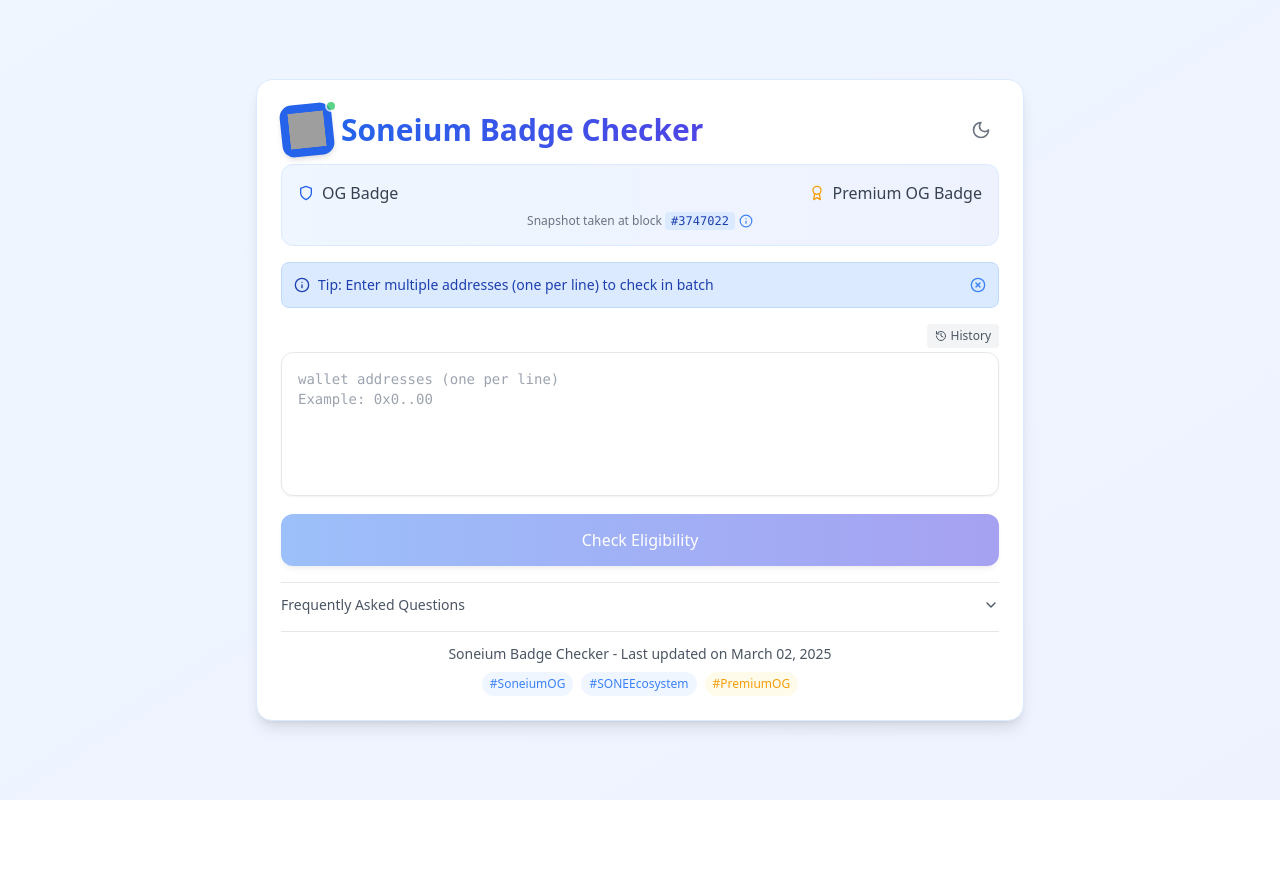
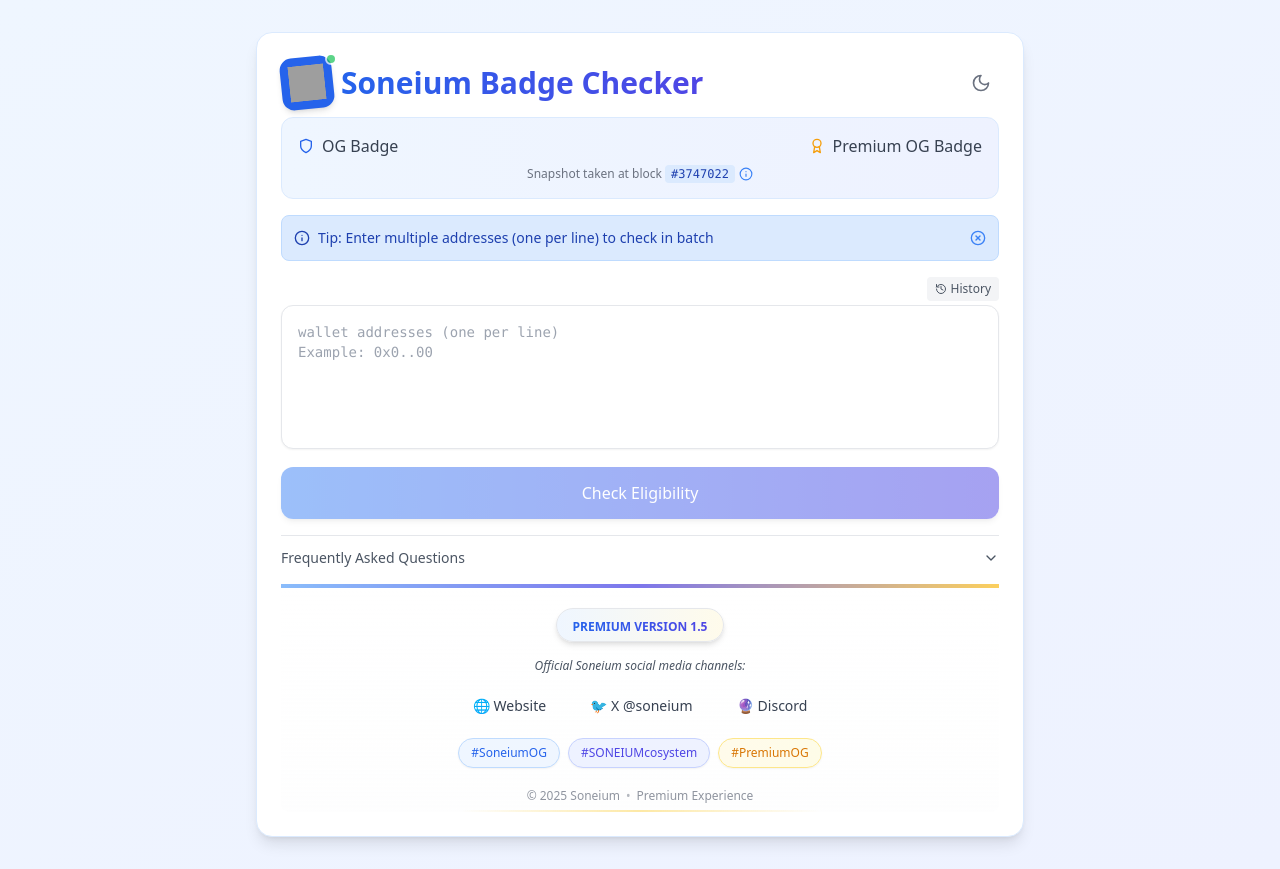
Before and after one commit to Madleyym/Soneium-OG-Badge-Checker, a Next.js app: page / in a window 1280 px wide. Before the commit the page ends 800 px from the top, so only its background shows below. Built offline with nearby package versions, Linux system fonts and the light colour scheme; grey boxes are pictures that could not be loaded.

Commit message:
Enhance footer design with premium styling, social media links, and transaction verification details

```diff
--- a/app/page.tsx
+++ b/app/page.tsx
@@ -1289,9 +1289,18 @@
                       will be excluded from this count.
                     </p>
                     <p className="mb-2">
-                      You can check your transaction status on the Soneium Block
-                      Explorer.
-                    </p>
+                      You can check your transaction status on the{" "}
+                      <a
+                        href="https://soneium.blockscout.com/"
+                        target="_blank"
+                        rel="noopener noreferrer"
+                        className="text-blue-500 hover:underline"
+                      >
+                        Soneium Block Explorer
+                      </a>
+                      .
+                    </p>
+
                     <div className="bg-blue-50 dark:bg-blue-900/30 p-3 mt-2 rounded-lg border border-blue-100 dark:border-blue-800">
                       <p className="font-medium text-blue-700 dark:text-blue-300">
                         How to verify your transaction count:
@@ -1557,39 +1566,96 @@
                     </p>
                   </div>
                 </details>
-
-                <div className="mt-3 bg-blue-50 dark:bg-blue-900/20 p-2 rounded-lg text-blue-700 dark:text-blue-300 text-xs italic border border-blue-100 dark:border-blue-800/50 text-center">
-                  Last updated: March 02, 2025
-                </div>
               </div>
             </details>
           </div>
 
-          {/* Premium Footer - Update with timestamp and user */}
-          <div className="text-center pt-3 border-t dark:border-gray-700 space-y-2">
-            <div className="text-xs sm:text-sm text-gray-600 dark:text-gray-400">
-              Soneium Badge Checker - Last updated on March 02, 2025
-            </div>
-            <div className="flex flex-wrap justify-center gap-2 text-xs text-gray-600 mt-1">
+          {/* Ultra Premium Footer - Luxurious styling with advanced effects */}
+          <div className="text-center pt-4 relative">
+            {/* Animated premium gradient top border */}
+            <div className="absolute top-0 left-0 right-0 h-1 bg-gradient-to-r from-blue-400 via-indigo-600 to-amber-400 dark:from-blue-500 dark:via-indigo-400 dark:to-amber-300 animate-pulse"></div>
+
+            {/* Subtle background gradient */}
+            <div className="absolute inset-0 bg-gradient-to-b from-transparent to-gray-50/20 dark:to-gray-900/20 rounded-b-lg"></div>
+
+            <div className="space-y-4 pt-2 relative">
+              {/* Premium version badge */}
+              <div className="inline-block bg-gradient-to-r from-blue-50 to-amber-50 dark:from-gray-800 dark:to-gray-700 px-4 py-1 rounded-full shadow-md border border-gray-200 dark:border-gray-600 transform hover:scale-105 transition-all duration-300">
+                <span className="text-xs font-semibold bg-gradient-to-r from-blue-600 to-indigo-600 dark:from-blue-400 dark:to-indigo-400 bg-clip-text text-transparent">
+                  PREMIUM VERSION 1.5
+                </span>
+              </div>
+
+              {/* Official statement about social media */}
+              <p className="text-xs text-gray-600 dark:text-gray-400 italic font-light max-w-sm mx-auto">
+                Official Soneium social media channels:
+              </p>
+
+              {/* Social media links with consistent styling */}
+              <div className="flex items-center justify-center space-x-5">
+                {/* Website */}
+                <a
+                  href="https://soneium.org/"
+                  target="_blank"
+                  rel="noopener noreferrer"
+                  className="text-xs sm:text-sm text-gray-700 dark:text-gray-300 hover:text-amber-500 dark:hover:text-amber-400 transition-all duration-300 hover:-translate-y-1 hover:shadow-md px-3 py-1.5 rounded-lg hover:bg-amber-50 dark:hover:bg-amber-900/30 flex items-center"
+                >
+                  🌐 <span className="ml-1">Website</span>
+                </a>
+
+                {/* X (Twitter) */}
+                <a
+                  href="https://x.com/soneium"
+                  target="_blank"
+                  rel="noopener noreferrer"
+                  className="text-xs sm:text-sm text-gray-700 dark:text-gray-300 hover:text-blue-500 dark:hover:text-blue-400 transition-all duration-300 hover:-translate-y-1 hover:shadow-md px-3 py-1.5 rounded-lg hover:bg-blue-50 dark:hover:bg-blue-900/30 flex items-center"
+                >
+                  🐦 <span className="ml-1">X @soneium</span>
+                </a>
+
+                {/* Discord */}
+                <a
+                  href="https://discord.com/invite/soneium"
+                  target="_blank"
+                  rel="noopener noreferrer"
+                  className="text-xs sm:text-sm text-gray-700 dark:text-gray-300 hover:text-indigo-500 dark:hover:text-indigo-400 transition-all duration-300 hover:-translate-y-1 hover:shadow-md px-3 py-1.5 rounded-lg hover:bg-indigo-50 dark:hover:bg-indigo-900/30 flex items-center"
+                >
+                  🔮 <span className="ml-1">Discord</span>
+                </a>
+              </div>
+
+              {/* Hashtags */}
+              <div className="flex flex-wrap justify-center gap-2 text-xs mt-3">
                 <a
                   href="#"
-                className="text-blue-500 hover:text-blue-700 dark:text-blue-400 dark:hover:text-blue-300 transition-colors bg-blue-50 dark:bg-blue-900/30 px-2 py-1 rounded-full"
+                  className="text-blue-600 hover:text-white dark:text-blue-400 dark:hover:text-white transition-all duration-300 bg-blue-50 hover:bg-blue-600 dark:bg-blue-900/40 dark:hover:bg-blue-600 px-3 py-1.5 rounded-full shadow-sm hover:shadow-lg border border-blue-200 dark:border-blue-700 font-medium"
                 >
                   #SoneiumOG
                 </a>
                 <a
                   href="#"
-                className="text-blue-500 hover:text-blue-700 dark:text-blue-400 dark:hover:text-blue-300 transition-colors bg-blue-50 dark:bg-blue-900/30 px-2 py-1 rounded-full"
-              >
-                #SONEEcosystem
+                  className="text-indigo-600 hover:text-white dark:text-indigo-400 dark:hover:text-white transition-all duration-300 bg-indigo-50 hover:bg-indigo-600 dark:bg-indigo-900/40 dark:hover:bg-indigo-600 px-3 py-1.5 rounded-full shadow-sm hover:shadow-lg border border-indigo-200 dark:border-indigo-700 font-medium"
+                >
+                  #SONEIUMcosystem
                 </a>
                 <a
                   href="#"
-                className="text-amber-500 hover:text-amber-700 dark:text-amber-400 dark:hover:text-amber-300 transition-colors bg-amber-50 dark:bg-amber-900/30 px-2 py-1 rounded-full"
+                  className="text-amber-600 hover:text-white dark:text-amber-400 dark:hover:text-white transition-all duration-300 bg-gradient-to-r from-amber-50 to-yellow-50 hover:from-amber-500 hover:to-yellow-500 dark:from-amber-900/40 dark:to-yellow-900/40 dark:hover:from-amber-600 dark:hover:to-yellow-600 px-3 py-1.5 rounded-full shadow-sm hover:shadow-lg border border-amber-200 dark:border-amber-700 font-medium"
                 >
                   #PremiumOG
                 </a>
               </div>
+
+              {/* Copyright */}
+              <div className="text-xs text-gray-500 dark:text-gray-400 font-light pt-1 pb-2">
+                <span className="opacity-75">© 2025 Soneium</span>
+                <span className="mx-1.5 opacity-50">•</span>
+                <span className="opacity-75">Premium Experience</span>
+              </div>
+            </div>
+
+            {/* Bottom premium gradient accent */}
+            <div className="absolute bottom-0 left-1/4 right-1/4 h-0.5 bg-gradient-to-r from-transparent via-amber-300 to-transparent dark:via-amber-500 opacity-50"></div>
           </div>
         </div>
       </main>
```
Lines whose indentation alone changed are shown as unchanged.
